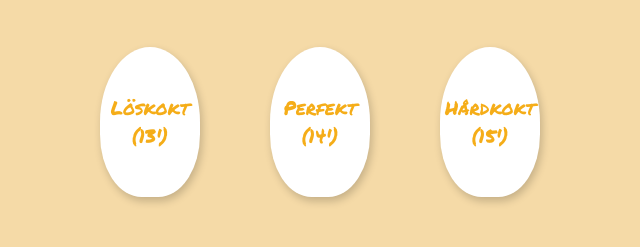
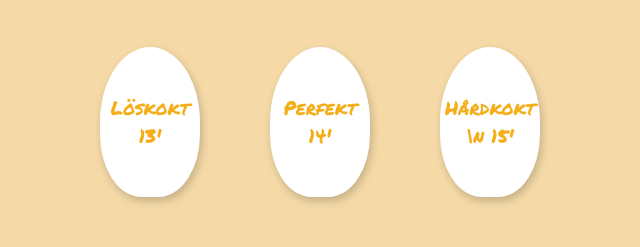
Before and after one commit to juliaehaack/perfekta-agg, a plain HTML site: page index.html in a window 1280 px wide. Shown: the part 333-580 px from the top of the page, 320-960 px from the left. Drawn offline with Linux system fonts and the light colour scheme.

Commit message:
Update button labels for better readability

```diff
--- a/index.html
+++ b/index.html
@@ -23,9 +23,9 @@
 </p>
 
 <div class="buttons">
-  <button onclick="startTimer(13)">Löskokt (13')</button>
-  <button onclick="startTimer(14)">Perfekt (14')</button>
-  <button onclick="startTimer(15)">Hårdkokt (15')</button>
+  <button onclick="startTimer(13)">Löskokt <br>13'</button>
+  <button onclick="startTimer(14)">Perfekt <br>14'</button>
+  <button onclick="startTimer(15)">Hårdkokt \n 15'</button>
 </div>
 
 <h2 id="display"></h2>
```
